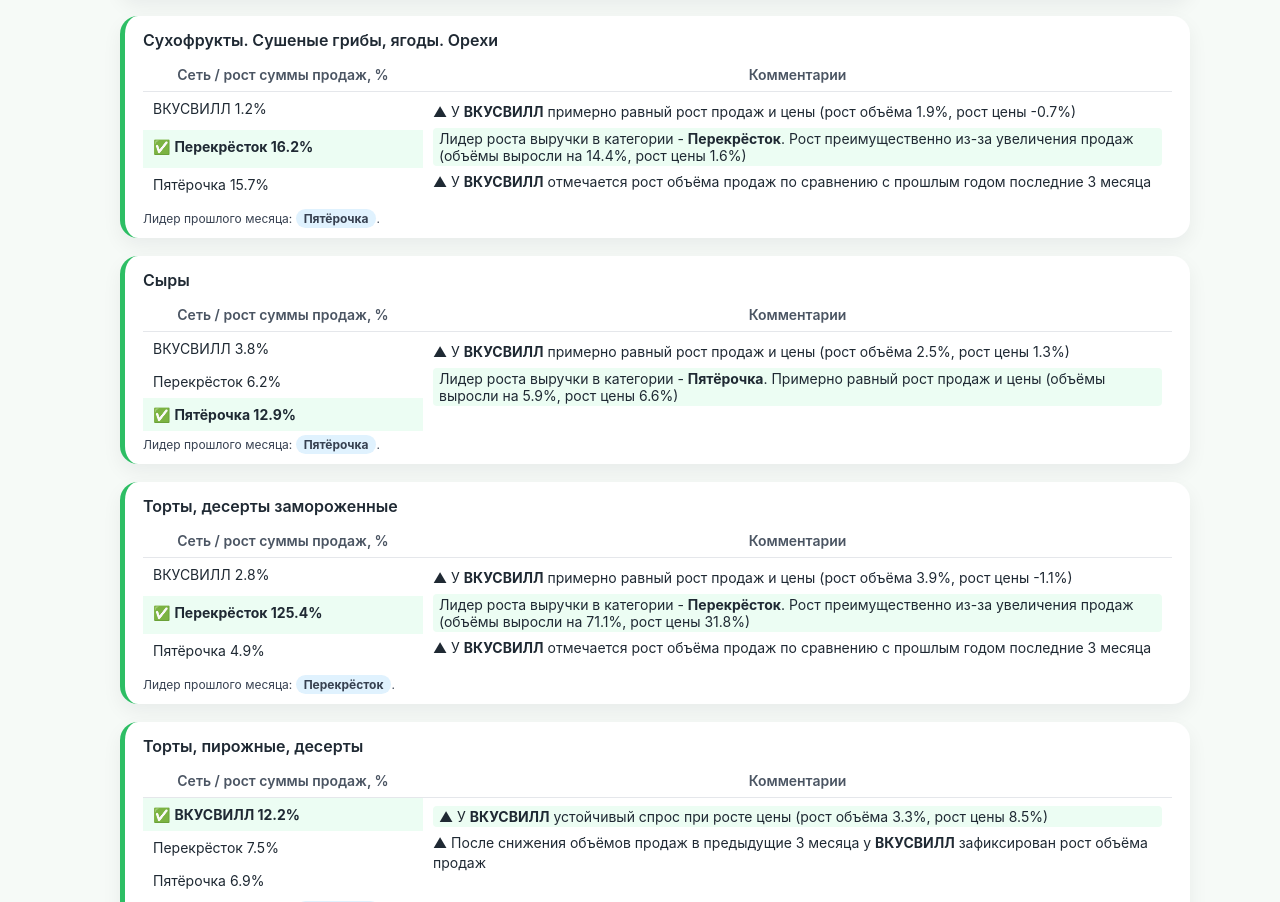
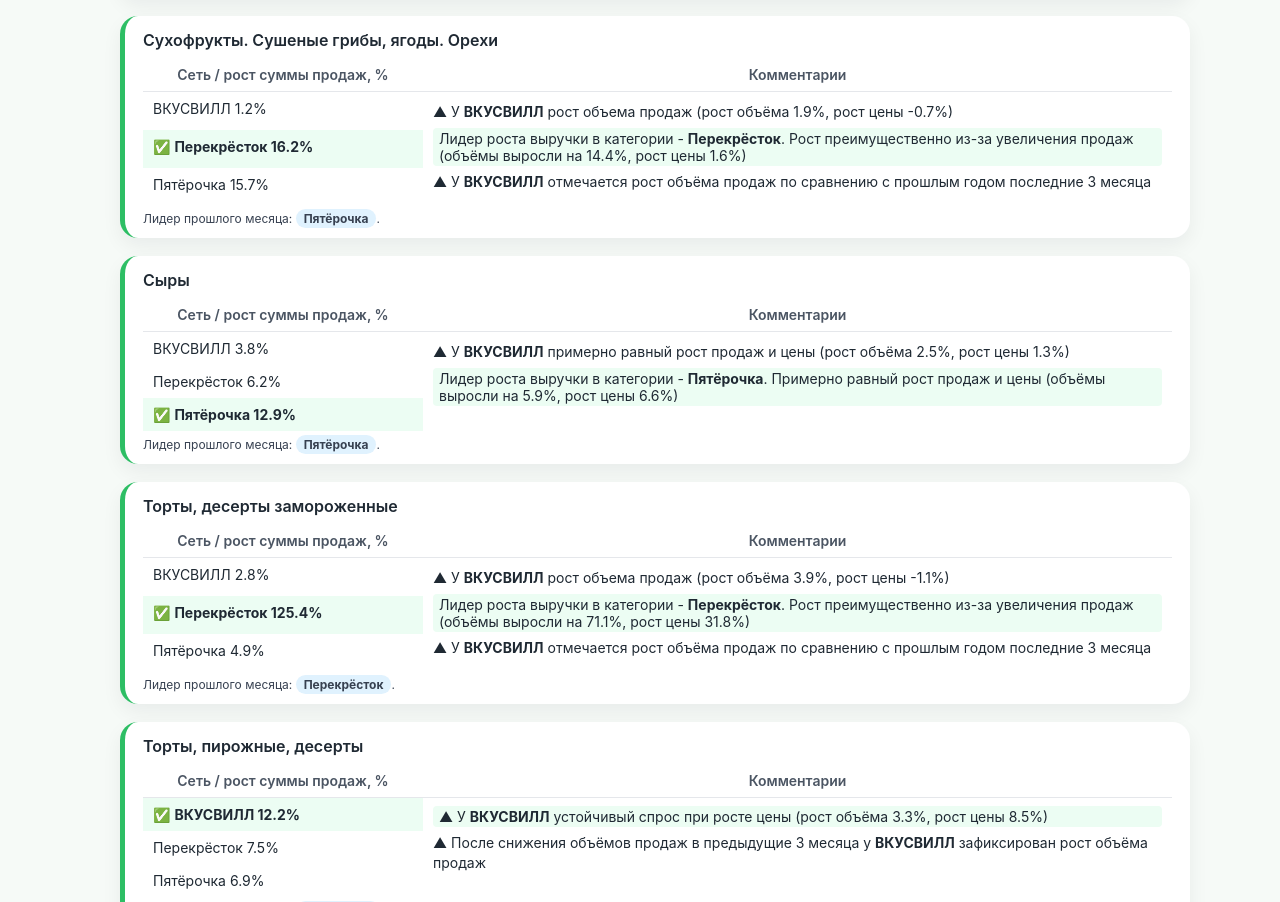
Before and after one commit to nelli1909/vv_report, a plain HTML site: page index.html in a window 1280 px wide. Shown: the part 4422-5324 px from the top of the page. Drawn offline with Linux system fonts and the light colour scheme.

Commit message:
Update index.html

```diff
--- a/index.html
+++ b/index.html
@@ -356,7 +356,7 @@
     </tr>
   </thead>
   <tbody>
-<tr class=""><td>ВКУСВИЛЛ 1.2%</td><td rowspan="3"><div class="comment-block"><p>▲ У <strong>ВКУСВИЛЛ</strong> примерно равный рост продаж и цены (рост объёма 1.9%, рост цены -0.7%)</p><div class="comment-main">Лидер роста выручки в категории - <strong>Перекрёсток</strong>. Рост преимущественно из-за увеличения продаж (объёмы выросли на  14.4%, рост цены 1.6%)</div><p>▲ У <strong>ВКУСВИЛЛ</strong> отмечается рост объёма продаж по сравнению с прошлым годом последние 3 месяца</p></div></td></tr><tr class="row-winner"><td>✅ <span class="winner-label">Перекрёсток 16.2%</span></td></tr><tr class=""><td>Пятёрочка 15.7%</td></tr></tbody></table><div class="footer">Лидер прошлого месяца: <span class="prev-winner">Пятёрочка</span>.</div></div><div class="block"><div class="block-title">Сыры</div>
+<tr class=""><td>ВКУСВИЛЛ 1.2%</td><td rowspan="3"><div class="comment-block"><p>▲ У <strong>ВКУСВИЛЛ</strong> рост объема продаж (рост объёма 1.9%, рост цены -0.7%)</p><div class="comment-main">Лидер роста выручки в категории - <strong>Перекрёсток</strong>. Рост преимущественно из-за увеличения продаж (объёмы выросли на  14.4%, рост цены 1.6%)</div><p>▲ У <strong>ВКУСВИЛЛ</strong> отмечается рост объёма продаж по сравнению с прошлым годом последние 3 месяца</p></div></td></tr><tr class="row-winner"><td>✅ <span class="winner-label">Перекрёсток 16.2%</span></td></tr><tr class=""><td>Пятёрочка 15.7%</td></tr></tbody></table><div class="footer">Лидер прошлого месяца: <span class="prev-winner">Пятёрочка</span>.</div></div><div class="block"><div class="block-title">Сыры</div>
 <table class="table">
   <thead>
     <tr>
@@ -374,7 +374,7 @@
     </tr>
   </thead>
   <tbody>
-<tr class=""><td>ВКУСВИЛЛ 2.8%</td><td rowspan="3"><div class="comment-block"><p>▲ У <strong>ВКУСВИЛЛ</strong> примерно равный рост продаж и цены (рост объёма 3.9%, рост цены -1.1%)</p><div class="comment-main">Лидер роста выручки в категории - <strong>Перекрёсток</strong>. Рост преимущественно из-за увеличения продаж (объёмы выросли на  71.1%, рост цены 31.8%)</div><p>▲ У <strong>ВКУСВИЛЛ</strong> отмечается рост объёма продаж по сравнению с прошлым годом последние 3 месяца</p></div></td></tr><tr class="row-winner"><td>✅ <span class="winner-label">Перекрёсток 125.4%</span></td></tr><tr class=""><td>Пятёрочка 4.9%</td></tr></tbody></table><div class="footer">Лидер прошлого месяца: <span class="prev-winner">Перекрёсток</span>.</div></div><div class="block"><div class="block-title">Торты, пирожные, десерты</div>
+<tr class=""><td>ВКУСВИЛЛ 2.8%</td><td rowspan="3"><div class="comment-block"><p>▲ У <strong>ВКУСВИЛЛ</strong> рост объема продаж (рост объёма 3.9%, рост цены -1.1%)</p><div class="comment-main">Лидер роста выручки в категории - <strong>Перекрёсток</strong>. Рост преимущественно из-за увеличения продаж (объёмы выросли на  71.1%, рост цены 31.8%)</div><p>▲ У <strong>ВКУСВИЛЛ</strong> отмечается рост объёма продаж по сравнению с прошлым годом последние 3 месяца</p></div></td></tr><tr class="row-winner"><td>✅ <span class="winner-label">Перекрёсток 125.4%</span></td></tr><tr class=""><td>Пятёрочка 4.9%</td></tr></tbody></table><div class="footer">Лидер прошлого месяца: <span class="prev-winner">Перекрёсток</span>.</div></div><div class="block"><div class="block-title">Торты, пирожные, десерты</div>
 <table class="table">
   <thead>
     <tr>
```
